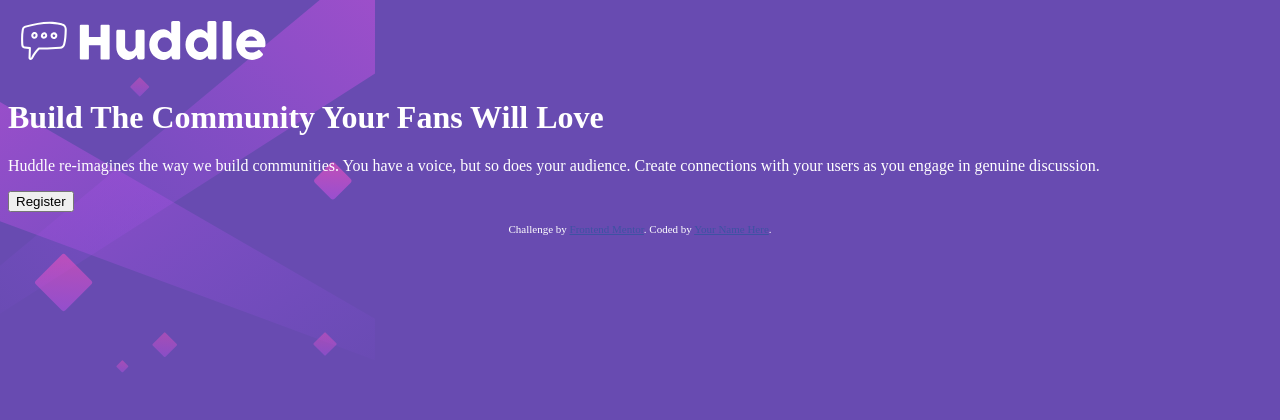
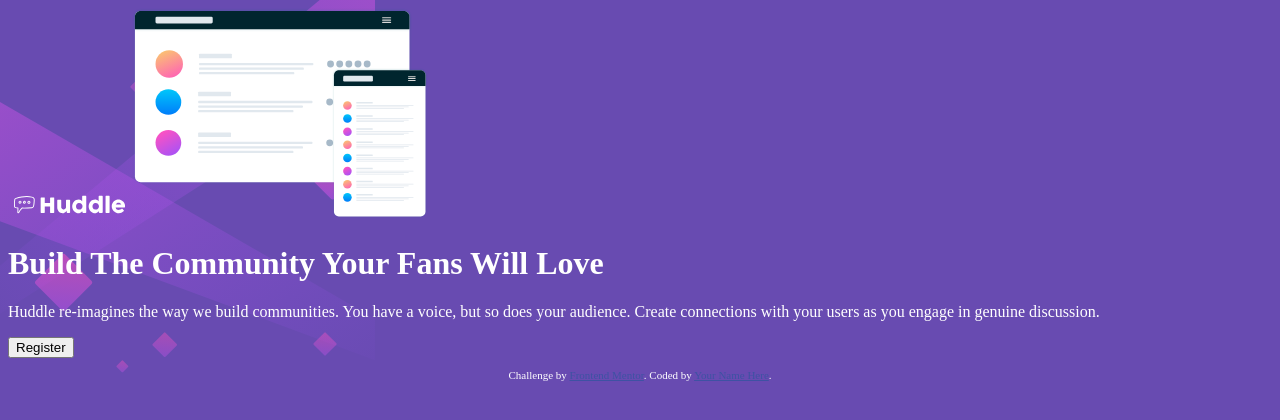
Before and after one commit to Sam-a-lot/FMC-HuddleImageTests, a plain HTML site: page index.html in a window 1280 px wide. Drawn offline with Linux system fonts and the light colour scheme.

Commit message:
Image resizing

```diff
--- a/css/styles.css
+++ b/css/styles.css
@@ -5,6 +5,13 @@ body {
     background-repeat: no-repeat;
 }
 
+#logo {
+    width: 120px;
+}
+
+#mockups {
+    width: 296px;
+}
 
 .attribution {
     font-size: 11px;
--- a/index.html
+++ b/index.html
@@ -16,7 +16,8 @@
 
 <body>
 
-  <img src="./images/logo.svg" alt="Huddle logo">
+  <img id="logo" src="./images/logo.svg" alt="Huddle logo">
+  <img id="mockups" src="./images/illustration-mockups.svg" alt="Illustration of mockups for desktop and mobile">
   <h1>Build The Community Your Fans Will Love</h1>
 
   <p>Huddle re-imagines the way we build communities. You have a voice, but so does your audience.
```
